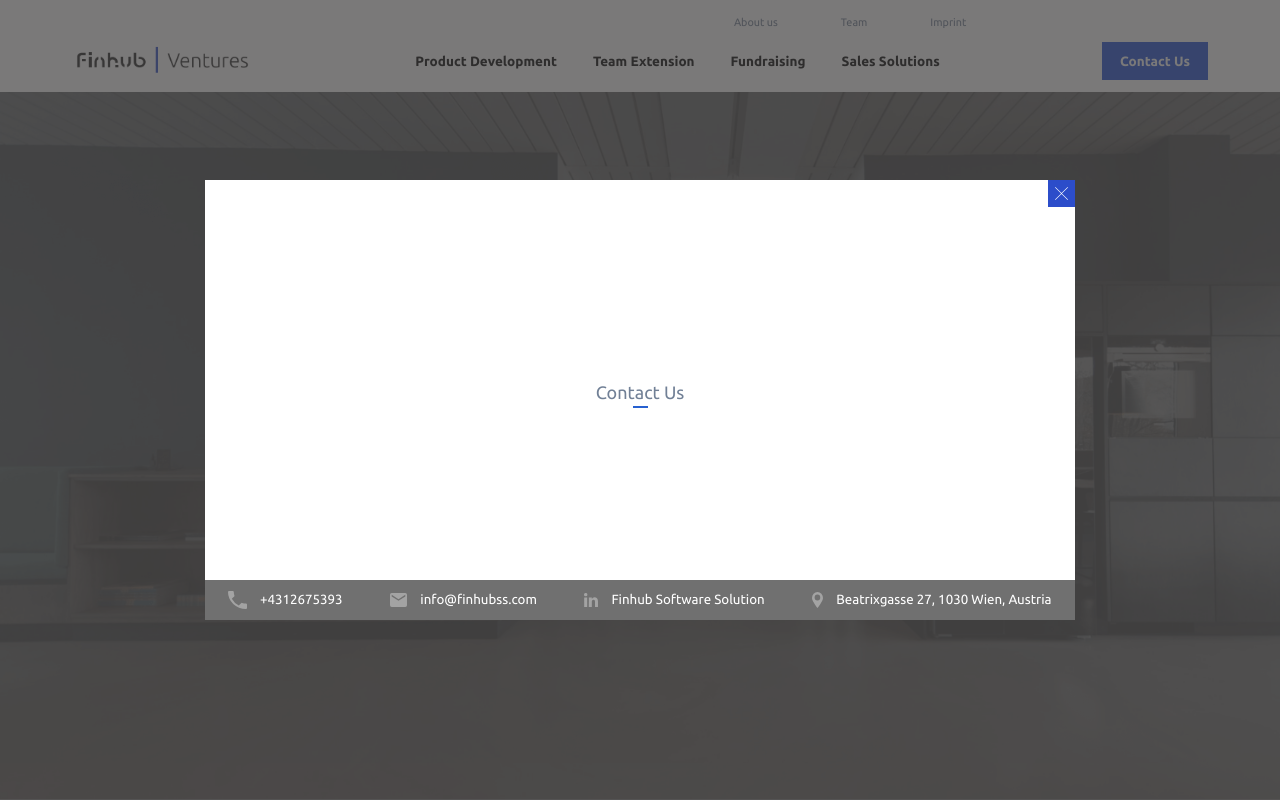
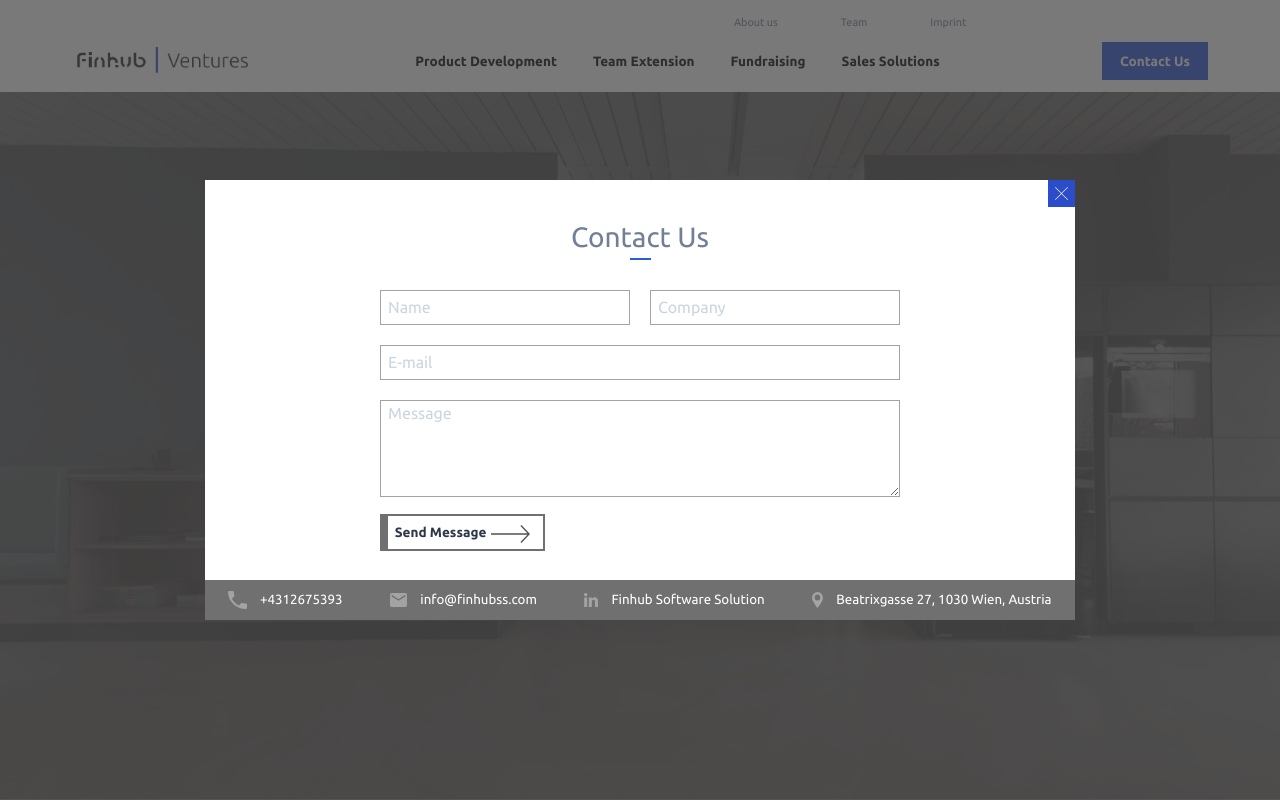
Before and after one commit to blry/fh, a Next.js app: page / in a window 1280 px wide. Shown: the top 800 px of the page. Built offline with nearby package versions, Linux system fonts and the light colour scheme.

Commit message:
Add form to modal contact us

```diff
--- /dev/null
+++ b/src/templates/ContactUsForm.tsx
@@ -0,0 +1,75 @@
+const styles = {
+  container: {
+    width: '520px',
+    margin: '20px auto',
+  },
+  firstLineInputsContainer: {
+    display: 'flex',
+    justifyContent: 'space-between',
+  },
+  input: {
+    border: '1px solid #A3A3A3',
+    fontSize: '12pt',
+    height: '35px',
+    width: '250px',
+    padding: '0 7px',
+    margin: '10px 0',
+  },
+  inputLarge: {
+    border: '1px solid #A3A3A3',
+    fontSize: '12pt',
+    height: '35px',
+    width: '100%',
+    padding: '0 7px',
+    margin: '10px 0',
+  },
+  textarea: {
+    border: '1px solid #A3A3A3',
+    fontSize: '12pt',
+    height: '97px',
+    width: '100%',
+    padding: '0 7px',
+    margin: '10px 0',
+  },
+  buttonLink: {
+    borderColor: '#707070',
+    width: '165px',
+  },
+  buttonContainer: {
+    display: 'flex',
+    justifyContent: 'center',
+  },
+};
+
+const ContactFormUs = () => {
+  return (
+    <>
+      <div style={styles.container}>
+        <div style={styles.firstLineInputsContainer}>
+          <input type="text" placeholder="Name" style={styles.input} />
+          <input type="text" placeholder="Company" style={styles.input} />
+        </div>
+        <div>
+          <input type="email" placeholder="E-mail" style={styles.inputLarge} />
+          <textarea placeholder="Message" style={styles.textarea}></textarea>
+        </div>
+        <div>
+          <a
+            href="#"
+            style={styles.buttonLink}
+            className=" text-gray-800 flex text-sm font-bold border-2 p-1.5 border-l-8 "
+          >
+            Send Message
+            <img
+              src="/icons/gray-arrow.svg"
+              alt=""
+              className="h-4 mt-0.5 ml-1 text-gray-900"
+            />
+          </a>
+        </div>
+      </div>
+    </>
+  );
+};
+
+export { ContactFormUs };
--- a/src/templates/ModalContactUs.tsx
+++ b/src/templates/ModalContactUs.tsx
@@ -1,6 +1,8 @@
 import React from 'react';
 
 import { useRouter } from 'next/router';
+
+import { ContactFormUs } from './ContactUsForm';
 
 // type IModalProps = {
 //   modal: React.Dispatch<React.SetStateAction<boolean>>;
@@ -59,8 +61,11 @@ const ModalContactUs = () => {
       flexDirection: 'column' as 'column',
       alignItems: 'center',
     },
+    contentTitleText: {
+      fontSize: '21pt',
+    },
     span: {
-      width: '15px',
+      width: '21px',
       display: 'block',
       borderTop: '2px solid #2761D0',
     },
@@ -80,9 +85,10 @@ const ModalContactUs = () => {
           </div>
           <div>
             <div style={styles.contentTitle}>
-              <p>Contact Us</p>
+              <p style={styles.contentTitleText}>Contact Us</p>
               <span style={styles.span}></span>
             </div>
+            <ContactFormUs />
           </div>
           <div style={styles.footer}>
             <div style={styles.footerElem}>
```
Also changed, not shown: public/icons/gray-arrow.svg (added).
